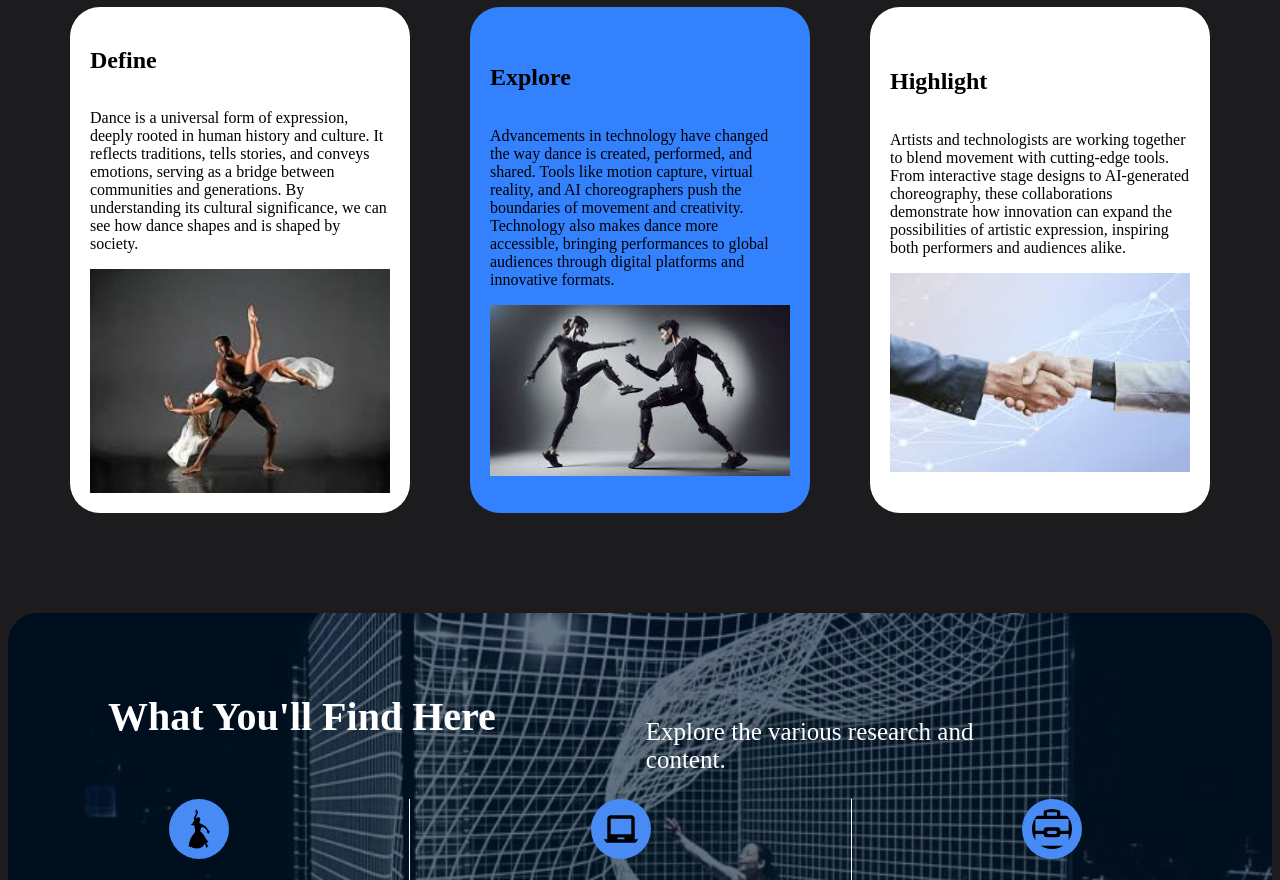
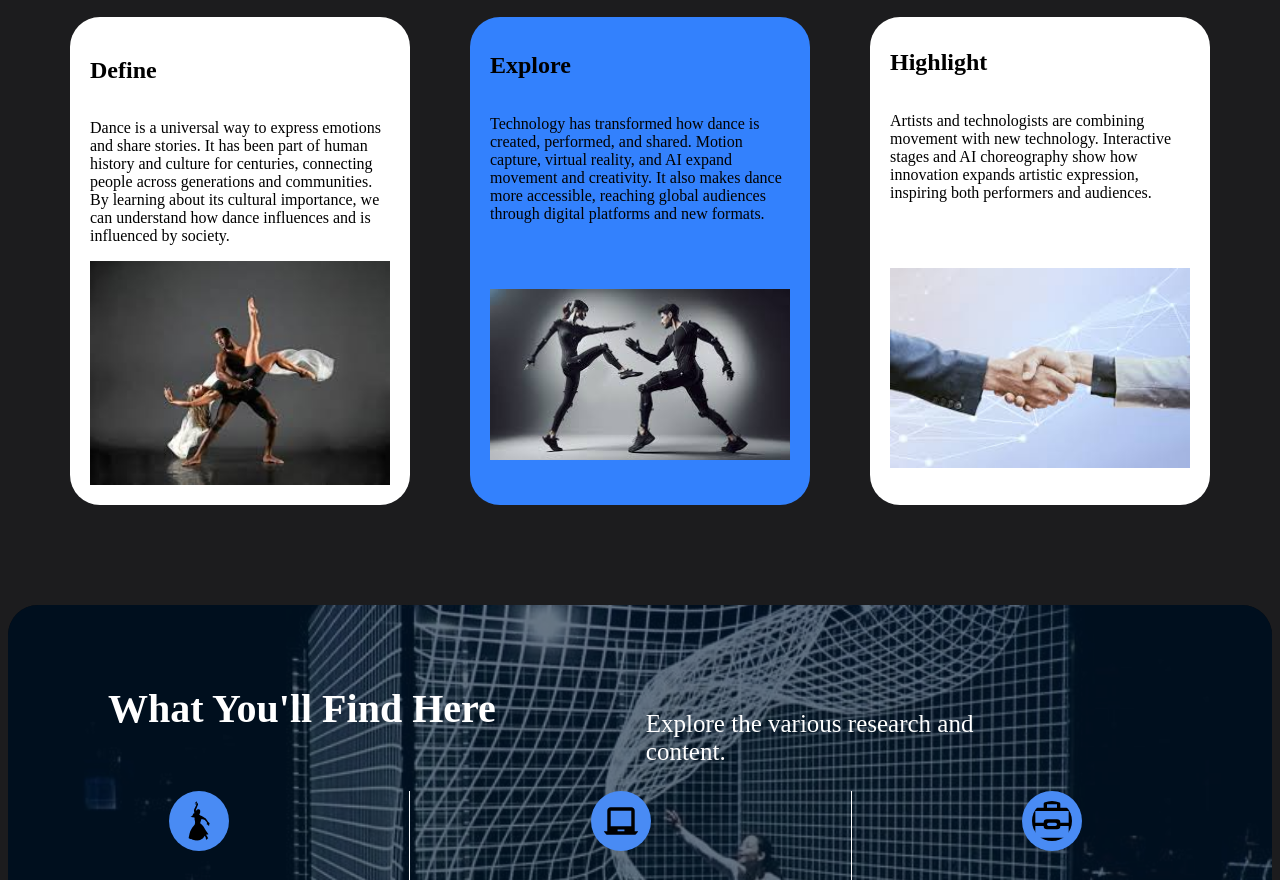
Before and after one commit to ymonzon/honors-practicum, a plain HTML site: page index.html in a window 1280 px wide. Shown: the part 673-1553 px from the top of the page. Drawn offline with Linux system fonts and the light colour scheme.

Commit message:
fixed some intro alignment

```diff
--- a/index.html
+++ b/index.html
@@ -83,29 +83,29 @@
     <div class="goals-container">
         <div class="define">
             <h2>Define</h2>
-            <p>Dance is a universal form of expression, deeply rooted in human history and culture.
-                It reflects traditions, tells stories, and conveys emotions, serving as a bridge
-                between communities and generations. By understanding its cultural significance,
-                we can see how dance shapes and is shaped by society.</p>
+            <p>Dance is a universal way to express emotions and share
+                stories. It has been part of human history and culture
+                for centuries, connecting people across generations
+                and communities. By learning about its cultural
+                importance, we can understand how dance influences
+                and is influenced by society.</p>
             <img src="./images/define.jpg" alt="define dance image">
         </div>
 
         <div class="explore">
             <h2>Explore</h2>
-            <p>Advancements in technology have changed the way dance is created,
-                performed, and shared. Tools like motion capture, virtual reality, and AI
-                choreographers push the boundaries of movement and creativity. Technology also
-                makes dance more accessible, bringing performances to global audiences through
-                digital platforms and innovative formats.</p>
+            <p>Technology has transformed how dance is created, performed,
+                and shared. Motion capture, virtual reality, and AI expand
+                movement and creativity. It also makes dance more accessible,
+                reaching global audiences through digital platforms and new formats.</p>
             <img src="./images/motioncapture.jpg" alt="motion capture image">
         </div>
 
         <div class="highlight">
             <h2>Highlight</h2>
-            <p>Artists and technologists are working together to blend movement with cutting-edge tools.
-                From interactive stage designs to AI-generated choreography, these collaborations
-                demonstrate how innovation can expand the possibilities of artistic expression,
-                inspiring both performers and audiences alike.</p>
+            <p>Artists and technologists are combining movement with new technology.
+                Interactive stages and AI choreography show how innovation expands
+                artistic expression, inspiring both performers and audiences.</p>
             <img src="./images/collaborations.jpg" alt="collaboration image">
         </div>
     </div>
--- a/style.css
+++ b/style.css
@@ -110,6 +110,7 @@ nav a:hover {
     border-radius: 30px;
     margin: 0 auto;
     overflow: hidden;
+    padding-bottom: 10px;
 }
 
 .welcome-container h1,
@@ -131,8 +132,9 @@ nav a:hover {
 
 .desc-img img{
     width: 400px;
-    height: 400px;
+    height: 450px;
 }
+
 
 /*goals container*/
 .project-goals-container {
@@ -172,7 +174,6 @@ nav a:hover {
     padding: 20px;
     border-radius: 30px;
     max-width: 300px;
-    /* Ensure equal widths */
 }
 
 /* Individual containers */
@@ -182,6 +183,19 @@ nav a:hover {
 
 .explore {
     background-color: #3381FD;
+}
+
+.explore h2{
+    margin-top: -10px;
+}
+
+.highlight h2{
+    margin-top: -5px;
+}
+
+.explore img,
+.highlight img{
+    padding-top: 50px;
 }
 
 /*content-container*/
```
Also changed, not shown: dance.css (+8 -0 lines).
